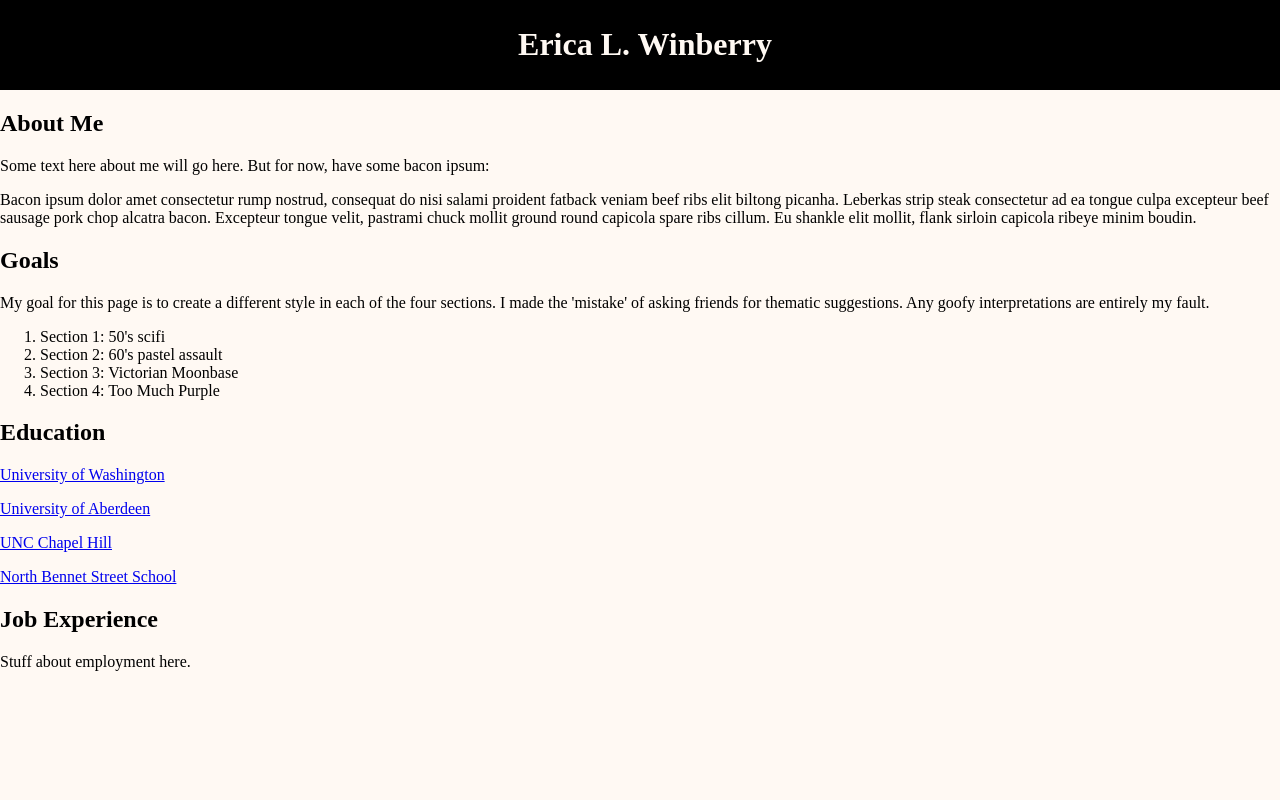
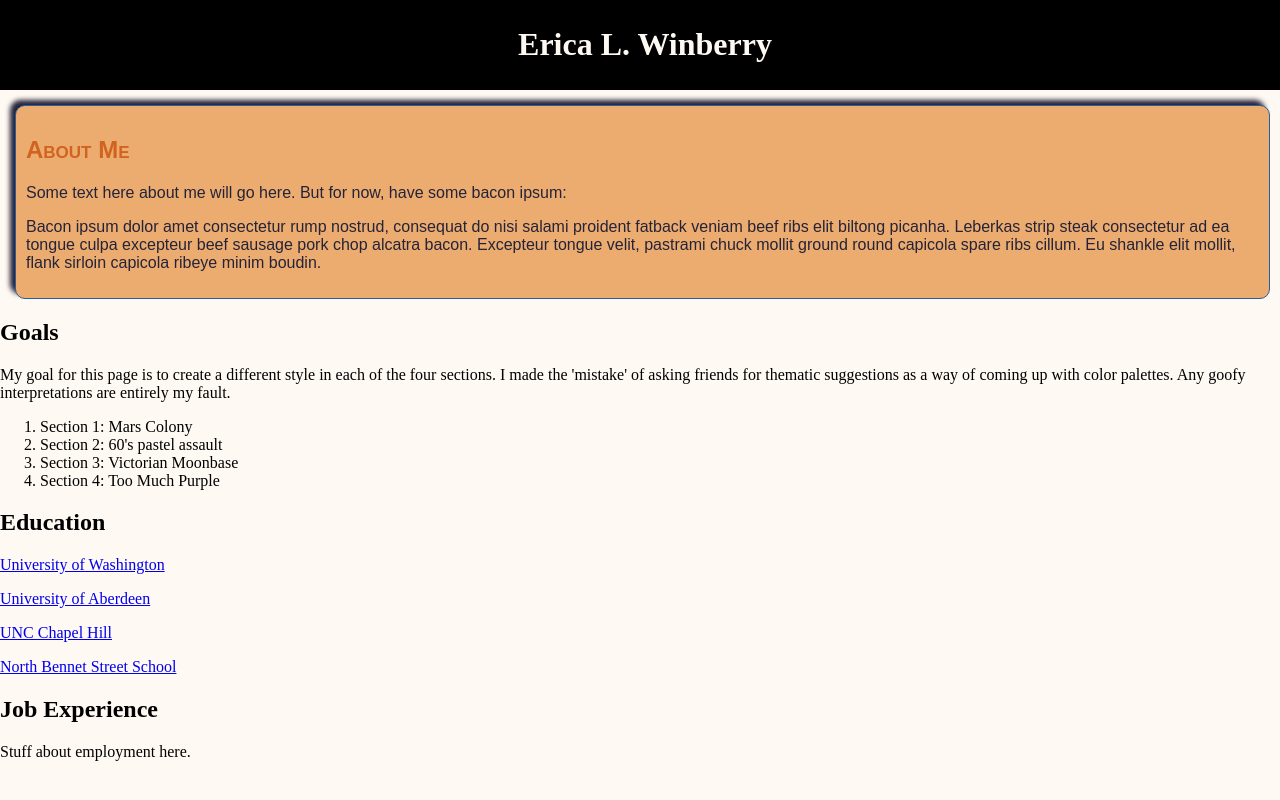
Before and after one commit to elaewin/about_me, a plain HTML site: page index.html in a window 1280 px wide. Drawn offline with Linux system fonts and the light colour scheme.

Commit message:
first section css added.

```diff
--- a/index.html
+++ b/index.html
@@ -15,9 +15,9 @@
   </section>
   <section id="goals">
     <h1>Goals</h1>
-      <p>My goal for this page is to create a different style in each of the four sections. I made the 'mistake' of asking friends for thematic suggestions. Any goofy interpretations are entirely my fault.</p>
+      <p>My goal for this page is to create a different style in each of the four sections. I made the 'mistake' of asking friends for thematic suggestions as a way of coming up with color palettes. Any goofy interpretations are entirely my fault.</p>
       <ol>
-        <li>Section 1: 50's scifi</li>
+        <li>Section 1: Mars Colony</li>
         <li>Section 2: 60's pastel assault</li>
         <li>Section 3: Victorian Moonbase</li>
         <li>Section 4: Too Much Purple</li>
--- a/style.css
+++ b/style.css
@@ -11,3 +11,19 @@ header {
   text-align: center;
   width: 100%;
 }
+
+#about_me {
+  background-color: #ecac70;
+  border: 1px solid #295e9e;
+  border-radius: 10px;
+  box-shadow: -5px -5px 5px #252338;
+  color: #252338;
+  font-family: "Arial", sans-serif;
+  margin: 15px 10px 10px 15px;
+  padding: 10px;
+}
+
+#about_me h1 {
+  color: #d16321;
+  font-variant: small-caps;
+}
```
